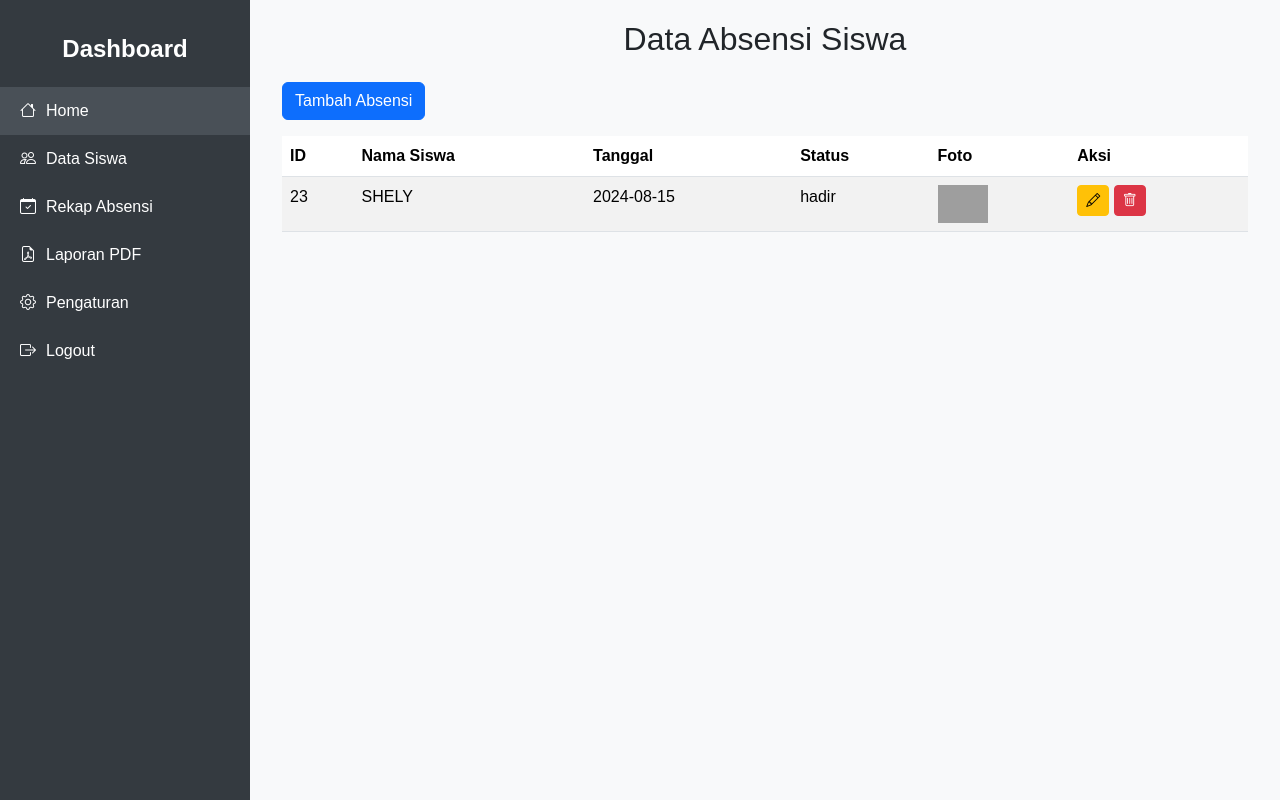
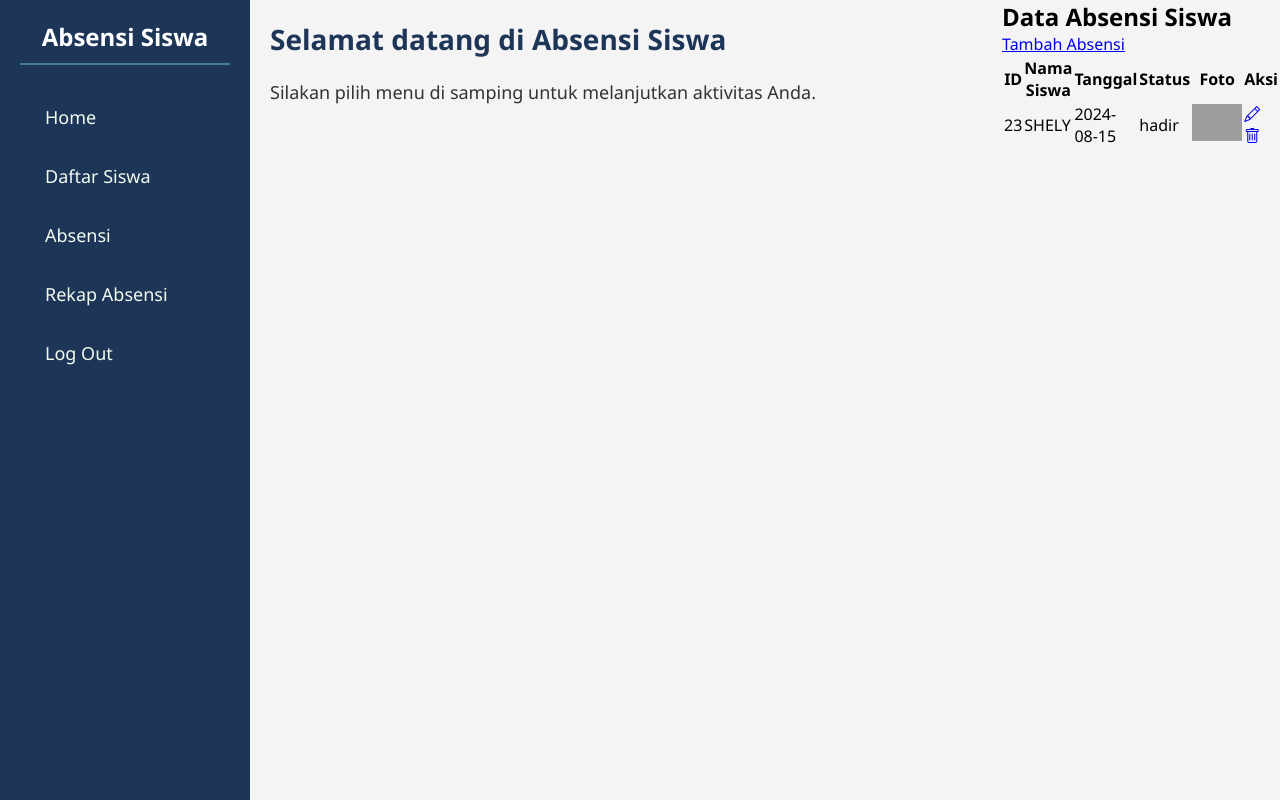
Before and after one commit to salsabillapz/ABSENSI_SISWA, a PHP site: the page made by data siswa.php in a window 1280 px wide. Run offline with PHP 8.4, Linux system fonts and the light colour scheme; data comes from the database, SQL or seed files in the repository; grey boxes are pictures that could not be loaded.

Commit message:
Update data siswa.php

```diff
--- a/data siswa.php
+++ b/data siswa.php
@@ -23,82 +23,105 @@ $result = $conn->query($sql);
 <head>
     <meta charset="UTF-8">
     <meta name="viewport" content="width=device-width, initial-scale=1.0">
-    <title>Dashboard</title>
-    <!-- Bootstrap CSS -->
-    <link href="https://cdn.jsdelivr.net/npm/bootstrap@5.3.1/dist/css/bootstrap.min.css" rel="stylesheet">
+    <title>Absensi Siswa - Side Menu</title>
     <style>
-        body {
-            font-family: 'Arial', sans-serif;
-            background-color: #f8f9fa;
+        * {
+            margin: 0;
+            padding: 0;
+            box-sizing: border-box;
+            font-family: 'Segoe UI', Tahoma, Geneva, Verdana, sans-serif;
         }
 
+        body {
+            display: flex;
+            min-height: 100vh;
+            background-color: #f4f4f4;
+        }
+
+        /* Sidebar Styles */
         .sidebar {
-            height: 100vh;
+            width: 250px;
+            background-color: #1d3557;
+            padding: 20px;
             position: fixed;
-            left: 0;
-            top: 0;
-            width: 250px;
-            background-color: #343a40;
-            padding-top: 20px;
+            height: 100%;
             transition: all 0.3s;
         }
 
-        .sidebar h4 {
-            padding: 15px;
+        .sidebar h2 {
+            color: #fff;
             text-align: center;
-            color: white;
-            font-weight: bold;
+            margin-bottom: 30px;
+            font-size: 24px;
+            border-bottom: 2px solid #457b9d;
+            padding-bottom: 10px;
         }
 
-        .sidebar a {
-            color: white;
+        .sidebar ul {
+            list-style: none;
+            padding: 0;
+        }
+
+        .sidebar ul li {
+            margin: 15px 0;
+        }
+
+        .sidebar ul li a {
             text-decoration: none;
-            padding: 12px 20px;
+            font-size: 18px;
+            color: #f1faee;
+            padding: 10px 15px;
             display: flex;
             align-items: center;
-            transition: background-color 0.3s;
+            border-radius: 8px;
+            transition: background-color 0.3s, transform 0.3s;
         }
 
-        .sidebar a:hover {
-            background-color: #495057;
+        .sidebar ul li a:hover {
+            background-color: #457b9d;
+            transform: translateX(10px);
         }
 
-        .sidebar a i {
+        .sidebar ul li a i {
             margin-right: 10px;
         }
 
-        .sidebar .nav-link.active {
-            background-color: #495057;
+        /* Main Content Styles */
+        .main-content {
+            margin-left: 250px;
+            padding: 20px;
+            width: calc(100% - 250px);
         }
 
-        .content {
-            margin-left: 250px;
-            padding: 20px;
+        .main-content h1 {
+            font-size: 28px;
+            margin-bottom: 20px;
+            color: #1d3557;
         }
 
-        @media (max-width: 768px) {
-            .sidebar {
-                width: 100%;
-                height: auto;
-                position: relative;
-            }
-
-            .content {
-                margin-left: 0;
-            }
+        .main-content p {
+            font-size: 18px;
+            line-height: 1.6;
+            color: #333;
         }
     </style>
 </head>
 
 <body>
     <div class="sidebar">
-        <h4>Dashboard</h4>
-        <a href="#" class="nav-link active"><i class="bi bi-house"></i> Home</a>
-        <a href="#" class="nav-link"><i class="bi bi-people"></i> Data Siswa</a>
-        <a href="#" class="nav-link"><i class="bi bi-calendar-check"></i> Rekap Absensi</a>
-        <a href="#" class="nav-link"><i class="bi bi-file-earmark-pdf"></i> Laporan PDF</a>
-        <a href="#" class="nav-link"><i class="bi bi-gear"></i> Pengaturan</a>
-        <a href="#" class="nav-link"><i class="bi bi-box-arrow-right"></i> Logout</a>
+        <h2>Absensi Siswa</h2>
+        <ul>
+            <li><a href="#"><i class="fas fa-home"></i> Home</a></li>
+            <li><a href="#"><i class="fas fa-users"></i> Daftar Siswa</a></li>
+            <li><a href="#"><i class="fas fa-clipboard-list"></i> Absensi</a></li>
+            <li><a href="#"><i class="fas fa-file-alt"></i> Rekap Absensi</a></li>
+            <li><a href="#"><i class="fas fa-sign-out-alt"></i> Log Out</a></li>
+        </ul>
+    </div>
+
+    <div class="main-content">
+        <h1>Selamat datang di Absensi Siswa</h1>
+        <p>Silakan pilih menu di samping untuk melanjutkan aktivitas Anda.</p>
     </div>
 
     <div class="content">
```
